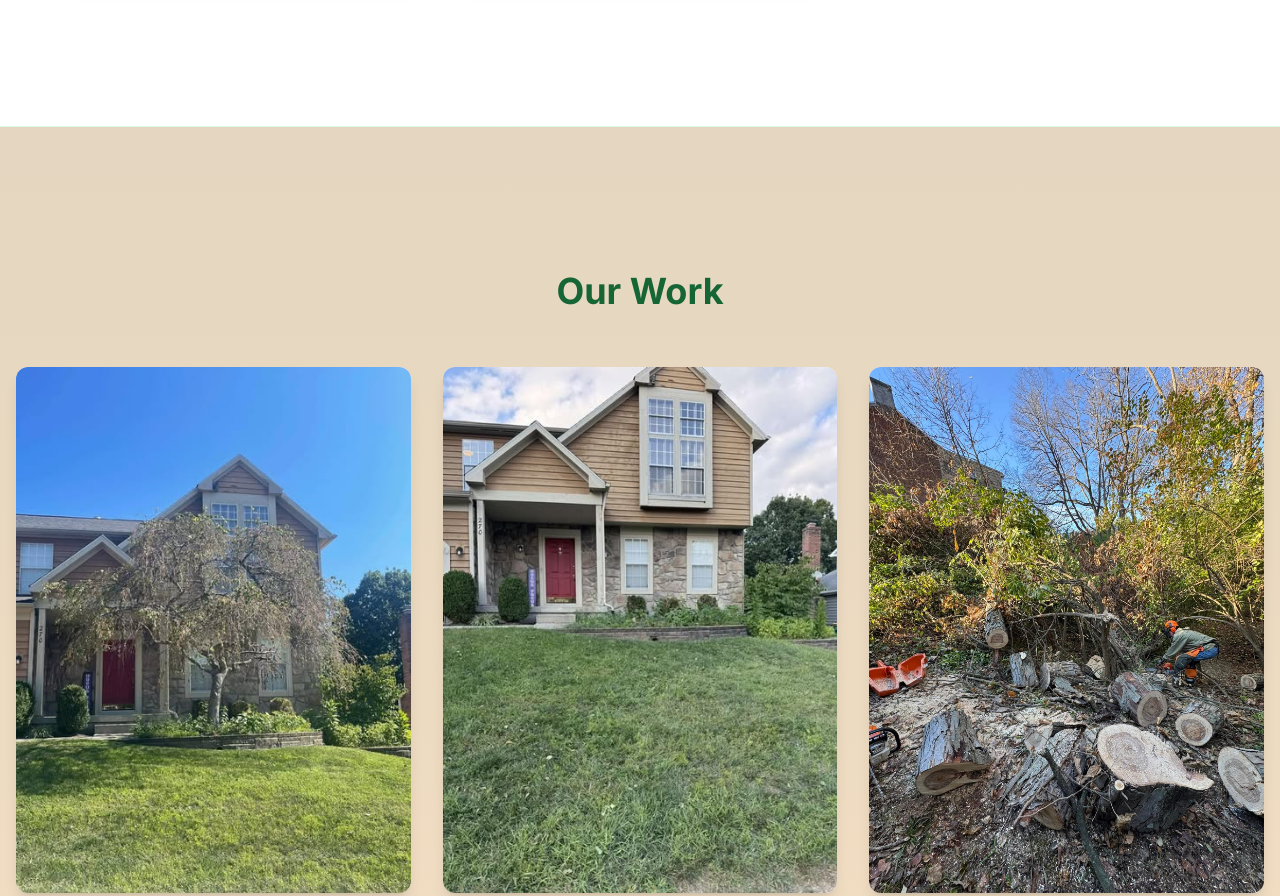
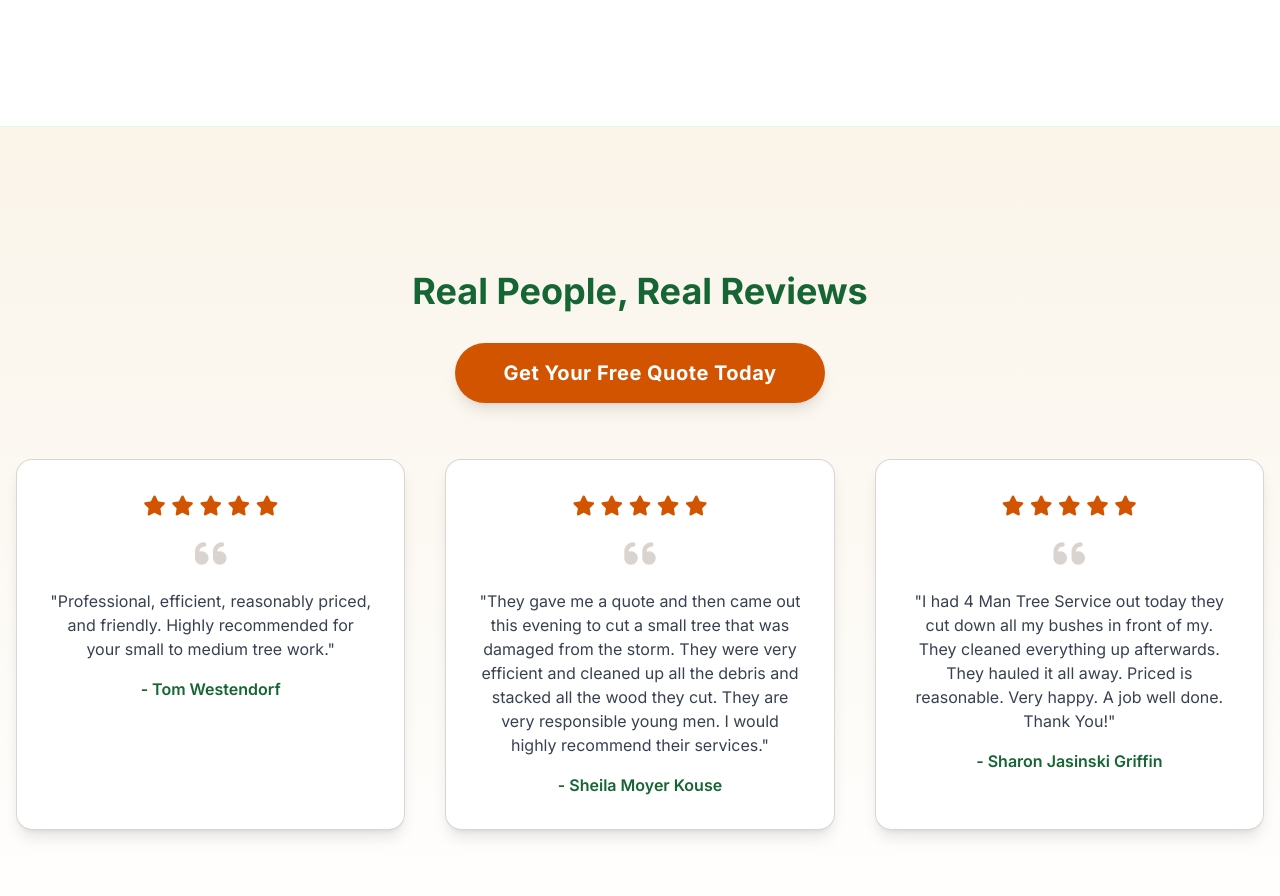
Before and after one commit to BraxtonFails/4ManTreeServices, a website: page index.html in a window 1280 px wide. Shown: the part 2600-3496 px from the top of the page. Drawn offline with Linux system fonts and the light colour scheme.

Commit message:
Remove Our Work section from homepage

```diff
--- a/index.html
+++ b/index.html
@@ -200,40 +200,6 @@
         </div>
     </section>
 
-    <!-- Gallery Section -->
-    <section id="gallery" class="py-36 bg-brandbeige border-b border-brandbrown relative overflow-hidden">
-        <div class="absolute inset-0 bg-gradient-to-b from-brandbrown/10 to-brandburntorange/10"></div>
-        <div class="max-w-7xl mx-auto px-4 relative z-10">
-            <h2 class="text-4xl font-bold text-center text-green-800 mb-14 animate-fadeInUp">Our Work</h2>
-            <div class="grid gap-8 md:grid-cols-2 lg:grid-cols-3">
-                <div class="gallery-item bg-white rounded-xl overflow-hidden shadow-lg animate-fadeInUp group" style="animation-delay: 0.1s">
-                    <div class="relative aspect-w-4 aspect-h-3">
-                        <img src="before1.jpg" alt="Before tree removal" class="w-full h-full object-cover">
-                        <div class="absolute inset-0 bg-gradient-to-t from-brandbrown/80 to-transparent opacity-0 group-hover:opacity-100 transition-opacity duration-300 flex items-end p-6">
-                            <p class="text-white text-lg font-semibold">Before: Large tree removal</p>
-                        </div>
-                    </div>
-                </div>
-                <div class="gallery-item bg-white rounded-xl overflow-hidden shadow-lg animate-fadeInUp group" style="animation-delay: 0.2s">
-                    <div class="relative aspect-w-4 aspect-h-3">
-                        <img src="after1.jpg" alt="After tree removal" class="w-full h-full object-cover">
-                        <div class="absolute inset-0 bg-gradient-to-t from-brandbrown/80 to-transparent opacity-0 group-hover:opacity-100 transition-opacity duration-300 flex items-end p-6">
-                            <p class="text-white text-lg font-semibold">After: Clean property ready for new landscaping</p>
-                        </div>
-                    </div>
-                </div>
-                <div class="gallery-item bg-white rounded-xl overflow-hidden shadow-lg animate-fadeInUp group" style="animation-delay: 0.3s">
-                    <div class="relative aspect-w-4 aspect-h-3">
-                        <img src="large-pile-up.jpg" alt="Large tree debris cleanup" class="w-full h-full object-cover">
-                        <div class="absolute inset-0 bg-gradient-to-t from-brandbrown/80 to-transparent opacity-0 group-hover:opacity-100 transition-opacity duration-300 flex items-end p-6">
-                            <p class="text-white text-lg font-semibold">Professional debris cleanup and removal</p>
-                        </div>
-                    </div>
-                </div>
-            </div>
-        </div>
-    </section>
-
     <!-- Reviews Section -->
     <section id="reviews" class="py-36 bg-white border-b border-brandbrown relative">
         <div class="absolute inset-0 bg-gradient-to-b from-brandbeige/50 to-white"></div>
```
